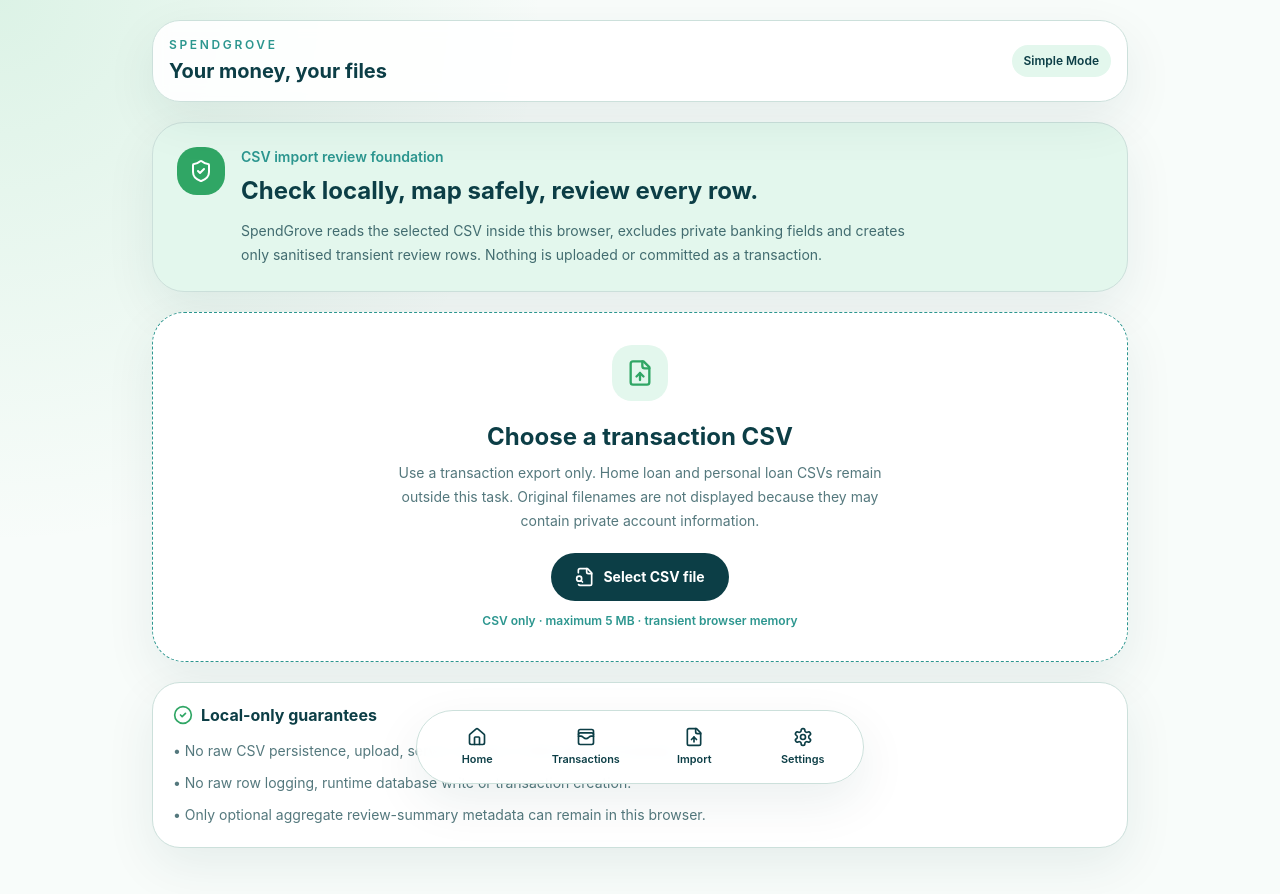
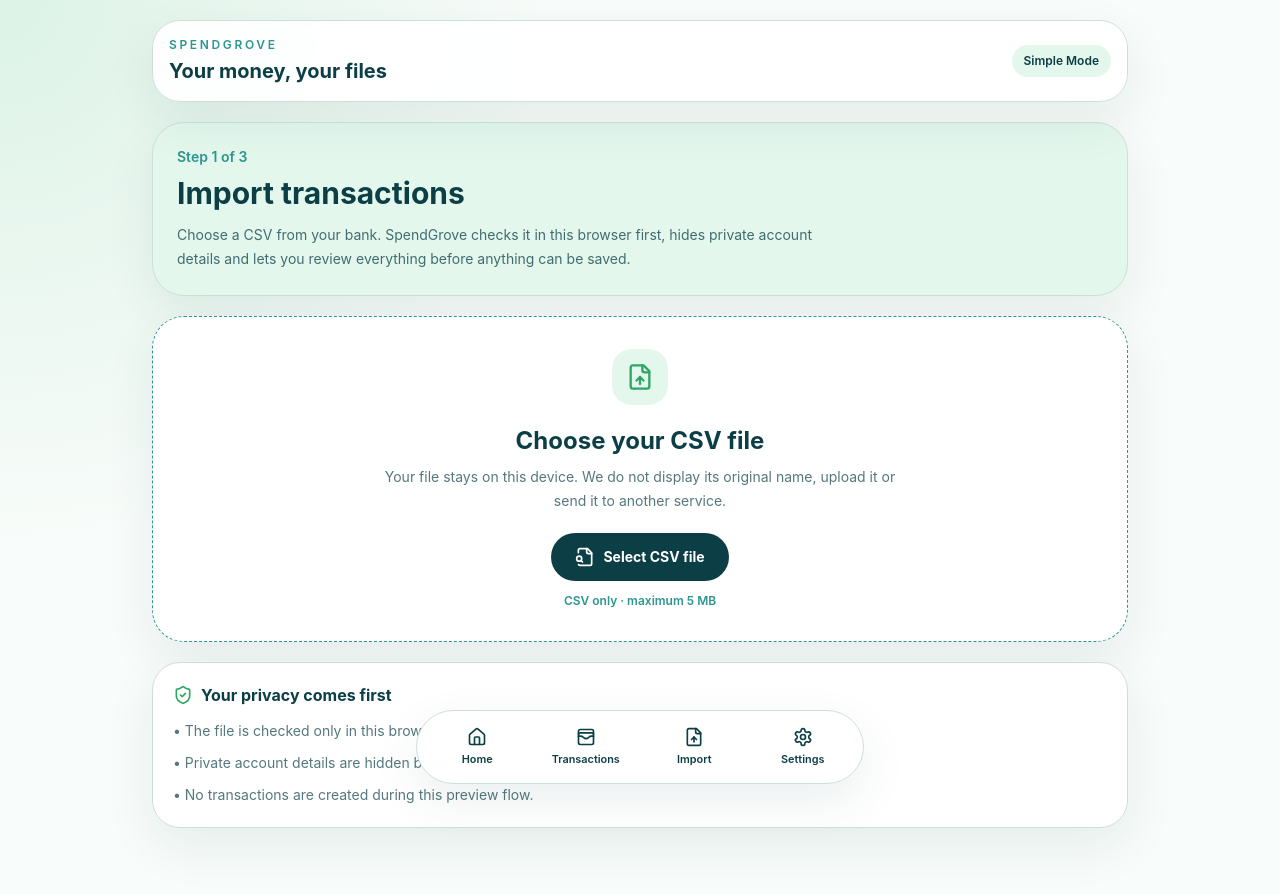
Before and after one commit to LatinMaestro/SpendGrove, a Next.js app: page /import in a window 1280 px wide. Shown: the top 894 px of the page. Built offline with nearby package versions, Linux system fonts and the light colour scheme.

Commit message:
feat: split import into three private review steps

```diff
--- a/components/csv-import-foundation.tsx
+++ b/components/csv-import-foundation.tsx
@@ -3,6 +3,8 @@
 import { useRef, useState } from "react";
 import {
   AlertTriangle,
+  ArrowLeft,
+  ArrowRight,
   CheckCircle2,
   FileSearch,
   FileUp,
@@ -12,9 +14,7 @@ import {
   TableProperties,
 } from "lucide-react";
 import { ImportReviewFoundation } from "@/components/import-review-foundation";
-import { formatAudFromCents } from "@/lib/money";
 import {
-  getSafeSelectedCsvLabel,
   MAX_CSV_FILE_SIZE_BYTES,
   parseCsvDocument,
   scanCsvDocument,
@@ -22,6 +22,13 @@ import {
   type CsvScanResult,
   type TransientCsvDocument,
 } from "@/lib/csv-import";
+import {
+  moveBackFromReview,
+  moveToMappingStep,
+  moveToReviewStep,
+  resetImportFlow,
+  type ImportFlowStep,
+} from "@/lib/import-flow";
 
 const roleOptions: Array<{ value: CsvColumnRole; label: string }> = [
   { value: "DATE", label: "Transaction date" },
@@ -38,23 +45,30 @@ function formatFileSize(bytes: number) {
   return `${(bytes / 1024).toFixed(1)} KB`;
 }
 
-function formatPreviewDate(date: string | null) {
-  if (!date) return "Needs mapping";
-  const [year, month, day] = date.split("-").map(Number);
-  return new Intl.DateTimeFormat("en-AU", {
-    day: "numeric",
-    month: "short",
-    year: "numeric",
-    timeZone: "UTC",
-  }).format(new Date(Date.UTC(year, month - 1, day)));
+function StepHeading({
+  step,
+  title,
+  description,
+}: {
+  step: number;
+  title: string;
+  description: string;
+}) {
+  return (
+    <section className="rounded-[2rem] border border-border bg-surface-mint p-5 shadow-soft sm:p-6">
+      <p className="text-sm font-semibold text-brand-teal">Step {step} of 3</p>
+      <h1 className="mt-2 text-3xl font-bold text-brand-deepTeal">{title}</h1>
+      <p className="mt-3 max-w-2xl text-sm leading-6 text-brand-deepTeal/75">{description}</p>
+    </section>
+  );
 }
 
 export function CsvImportFoundation() {
   const inputRef = useRef<HTMLInputElement>(null);
+  const [step, setStep] = useState<ImportFlowStep>("UPLOAD");
   const [document, setDocument] = useState<TransientCsvDocument | null>(null);
   const [scan, setScan] = useState<CsvScanResult | null>(null);
   const [selectedFileSize, setSelectedFileSize] = useState<number | null>(null);
-  const [selectedFileLabel, setSelectedFileLabel] = useState("");
   const [error, setError] = useState("");
   const [isReading, setIsReading] = useState(false);
 
@@ -65,22 +79,23 @@ export function CsvImportFoundation() {
 
     try {
       if (!file.name.toLocaleLowerCase("en-AU").endsWith(".csv")) {
-        throw new Error("Choose a CSV file. Other statement formats are not supported in this task.");
+        throw new Error("Choose a CSV file. Other statement formats are not supported yet.");
       }
       if (file.size > MAX_CSV_FILE_SIZE_BYTES) {
-        throw new Error("Choose a CSV smaller than 5 MB for this Phase 1 foundation.");
+        throw new Error("Choose a CSV smaller than 5 MB.");
       }
 
       const parsedDocument = parseCsvDocument(await file.text());
+      const checkedFile = scanCsvDocument(parsedDocument);
       setDocument(parsedDocument);
-      setScan(scanCsvDocument(parsedDocument));
+      setScan(checkedFile);
       setSelectedFileSize(file.size);
-      setSelectedFileLabel(getSafeSelectedCsvLabel(file.name));
+      setStep(moveToMappingStep(true));
     } catch (fileError) {
       setDocument(null);
       setScan(null);
       setSelectedFileSize(null);
-      setSelectedFileLabel("");
+      setStep(resetImportFlow());
       setError(fileError instanceof Error ? fileError.message : "The CSV could not be checked.");
     } finally {
       setIsReading(false);
@@ -91,75 +106,104 @@ export function CsvImportFoundation() {
   function updateMapping(columnIndex: number, role: CsvColumnRole) {
     if (!document || !scan) return;
     setScan(scanCsvDocument(document, { ...scan.mapping, [columnIndex]: role }));
+    setError("");
   }
 
   function clearFile() {
     setDocument(null);
     setScan(null);
     setSelectedFileSize(null);
-    setSelectedFileLabel("");
     setError("");
+    setStep(resetImportFlow());
   }
 
+  function continueToReview() {
+    if (!scan) return;
+    try {
+      setStep(moveToReviewStep(scan.mappingIssues));
+      setError("");
+    } catch (mappingError) {
+      setError(mappingError instanceof Error ? mappingError.message : "Check the column matches before continuing.");
+    }
+  }
+
+  if (step === "UPLOAD") {
     return (
       <div className="space-y-5">
-      <section className="rounded-[2rem] border border-border bg-surface-mint p-5 shadow-soft sm:p-6">
-        <div className="flex items-start gap-4">
-          <div className="rounded-2xl bg-brand-green p-3 text-white">
-            <ShieldCheck aria-hidden="true" className="h-6 w-6" />
-          </div>
-          <div>
-            <p className="text-sm font-semibold text-brand-teal">CSV import review foundation</p>
-            <h2 className="mt-2 text-2xl font-bold text-brand-deepTeal">Check locally, map safely, review every row.</h2>
-            <p className="mt-3 max-w-2xl text-sm leading-6 text-brand-deepTeal/75">
-              SpendGrove reads the selected CSV inside this browser, excludes private banking fields and creates only sanitised transient review rows. Nothing is uploaded or committed as a transaction.
-            </p>
-          </div>
-        </div>
-      </section>
+        <StepHeading
+          step={1}
+          title="Import transactions"
+          description="Choose a CSV from your bank. SpendGrove checks it in this browser first, hides private account details and lets you review everything before anything can be saved."
+        />
 
-      {!scan ? (
         <section className="rounded-[2rem] border border-dashed border-brand-teal bg-surface-base p-6 text-center shadow-soft sm:p-8">
           <div className="mx-auto flex h-14 w-14 items-center justify-center rounded-2xl bg-surface-mint text-brand-green">
             <FileUp aria-hidden="true" className="h-7 w-7" />
           </div>
-          <h2 className="mt-5 text-2xl font-bold text-brand-deepTeal">Choose a transaction CSV</h2>
+          <h2 className="mt-5 text-2xl font-bold text-brand-deepTeal">Choose your CSV file</h2>
           <p className="mx-auto mt-2 max-w-lg text-sm leading-6 text-brand-deepTeal/70">
-            Use a transaction export only. Home loan and personal loan CSVs remain outside this task. Original filenames are not displayed because they may contain private account information.
+            Your file stays on this device. We do not display its original name, upload it or send it to another service.
           </p>
-          <input ref={inputRef} type="file" accept=".csv,text/csv" className="sr-only" onChange={(event) => void handleFile(event.target.files?.[0])} />
-          <button type="button" onClick={() => inputRef.current?.click()} disabled={isReading} className="mt-5 inline-flex min-h-12 items-center gap-2 rounded-full bg-brand-deepTeal px-6 text-sm font-bold text-white focus:outline-none focus:ring-2 focus:ring-brand-green disabled:cursor-wait disabled:opacity-70">
+          <input
+            ref={inputRef}
+            type="file"
+            accept=".csv,text/csv"
+            className="sr-only"
+            onChange={(event) => void handleFile(event.target.files?.[0])}
+          />
+          <button
+            type="button"
+            onClick={() => inputRef.current?.click()}
+            disabled={isReading}
+            className="mt-5 inline-flex min-h-12 items-center gap-2 rounded-full bg-brand-deepTeal px-6 text-sm font-bold text-white focus:outline-none focus:ring-2 focus:ring-brand-green disabled:cursor-wait disabled:opacity-70"
+          >
             {isReading ? <RefreshCw aria-hidden="true" className="h-5 w-5 animate-spin" /> : <FileSearch aria-hidden="true" className="h-5 w-5" />}
-            {isReading ? "Checking locally…" : "Select CSV file"}
+            {isReading ? "Checking on this device…" : "Select CSV file"}
           </button>
-          <p className="mt-3 text-xs font-semibold text-brand-teal">CSV only · maximum 5 MB · transient browser memory</p>
+          <p className="mt-3 text-xs font-semibold text-brand-teal">CSV only · maximum 5 MB</p>
           {error && <p role="alert" className="mx-auto mt-5 max-w-xl rounded-2xl bg-danger-red/10 p-4 text-sm font-semibold text-danger-red">{error}</p>}
         </section>
-      ) : document && (
-        <>
-          <section className="rounded-[2rem] border border-border bg-surface-base p-5 shadow-soft sm:p-6" aria-labelledby="scan-summary-heading">
-            <div className="flex flex-col gap-5 sm:flex-row sm:items-start sm:justify-between">
+
+        <section className="rounded-3xl border border-border bg-surface-base p-5 shadow-soft">
+          <p className="flex items-center gap-2 font-bold text-brand-deepTeal"><ShieldCheck aria-hidden="true" className="h-5 w-5 text-brand-green" /> Your privacy comes first</p>
+          <ul className="mt-3 space-y-2 text-sm leading-6 text-brand-deepTeal/70">
+            <li>• The file is checked only in this browser.</li>
+            <li>• Private account details are hidden before review.</li>
+            <li>• No transactions are created during this preview flow.</li>
+          </ul>
+        </section>
+      </div>
+    );
+  }
+
+  if (step === "MAPPING" && document && scan) {
+    const privateColumns = scan.columns.filter((column) => column.isPrivate);
+
+    return (
+      <div className="space-y-5">
+        <StepHeading
+          step={2}
+          title="Match your columns"
+          description="Tell SpendGrove which columns contain the date, amount and transaction description. Private account details stay hidden."
+        />
+
+        <section className="rounded-[2rem] border border-border bg-surface-base p-5 shadow-soft sm:p-6">
+          <div className="flex flex-col gap-4 sm:flex-row sm:items-start sm:justify-between">
             <div>
-                <p className="text-sm font-semibold text-brand-teal">Local privacy scan complete</p>
-                <h2 id="scan-summary-heading" className="mt-1 text-2xl font-bold text-brand-deepTeal">{scan.profile.displayName}</h2>
+              <p className="text-sm font-semibold text-brand-teal">Selected CSV file</p>
+              <h2 className="mt-1 text-xl font-bold text-brand-deepTeal">Ready to match</h2>
               <p className="mt-2 text-sm leading-6 text-brand-deepTeal/70">
-                  {selectedFileLabel} · {selectedFileSize === null ? "size unavailable" : formatFileSize(selectedFileSize)} · {scan.parsedRowCount} data row{scan.parsedRowCount === 1 ? "" : "s"}
+                {selectedFileSize === null ? "File size unavailable" : formatFileSize(selectedFileSize)} · {scan.parsedRowCount} transaction row{scan.parsedRowCount === 1 ? "" : "s"} found
               </p>
+              {!scan.hasHeader && <p className="mt-2 text-sm font-semibold text-brand-green">We kept the first line as a transaction and added simple column labels.</p>}
             </div>
             <button type="button" onClick={clearFile} className="min-h-12 rounded-full border border-brand-teal px-5 text-sm font-bold text-brand-deepTeal focus:outline-none focus:ring-2 focus:ring-brand-green">Choose another file</button>
-            </div>
-
-            <div className="mt-5 grid gap-3 sm:grid-cols-2 lg:grid-cols-4">
-              <div className="rounded-2xl bg-surface-mint p-4"><p className="text-xs font-bold uppercase tracking-[0.14em] text-brand-teal">Detected profile</p><p className="mt-2 font-bold text-brand-deepTeal">{scan.profile.bankName}</p><p className="mt-1 text-xs text-brand-deepTeal/65">{scan.profile.confidence}% structural confidence</p></div>
-              <div className="rounded-2xl bg-surface-mint p-4"><p className="text-xs font-bold uppercase tracking-[0.14em] text-brand-teal">Header row</p><p className="mt-2 font-bold text-brand-deepTeal">{scan.hasHeader ? "Detected" : "Not detected"}</p><p className="mt-1 text-xs text-brand-deepTeal/65">{scan.hasHeader ? "First row used as labels" : "First row preserved as data"}</p></div>
-              <div className="rounded-2xl bg-surface-mint p-4"><p className="text-xs font-bold uppercase tracking-[0.14em] text-brand-teal">Private columns</p><p className="mt-2 font-bold text-brand-deepTeal">{scan.privateColumnCount} excluded</p><p className="mt-1 text-xs text-brand-deepTeal/65">Never shown in row previews</p></div>
-              <div className="rounded-2xl bg-surface-mint p-4"><p className="text-xs font-bold uppercase tracking-[0.14em] text-brand-teal">Next state</p><p className="mt-2 font-bold text-brand-deepTeal">{scan.mappingIssues.length > 0 || scan.profile.requiresManualMapping ? "Manual mapping" : "Mapping ready"}</p><p className="mt-1 text-xs text-brand-deepTeal/65">Nothing has been saved</p></div>
           </div>
 
           {scan.profile.requiresManualMapping && (
             <div role="status" className="mt-5 flex gap-3 rounded-2xl border border-warning-amber bg-warning-amber/10 p-4 text-sm leading-6 text-brand-deepTeal">
               <AlertTriangle aria-hidden="true" className="mt-0.5 h-5 w-5 shrink-0 text-warning-amber" />
-                <p><strong>Manual mapping recommended.</strong> {scan.hasHeader ? "This CSV is unknown or only partly matches a supported profile." : "No confident header row was found, so generic column labels are used and every row remains data."} Confirm the columns below rather than relying on a low-confidence guess.</p>
+              <p><strong>Please check the column matches.</strong> We could not confidently recognise every column, so nothing will move forward until the required choices are complete.</p>
             </div>
           )}
         </section>
@@ -167,16 +211,19 @@ export function CsvImportFoundation() {
         <section className="rounded-[2rem] border border-border bg-surface-base p-5 shadow-soft sm:p-6" aria-labelledby="privacy-columns-heading">
           <div className="flex items-start gap-3">
             <LockKeyhole aria-hidden="true" className="mt-0.5 h-5 w-5 shrink-0 text-brand-green" />
-              <div><h2 id="privacy-columns-heading" className="text-xl font-bold text-brand-deepTeal">Private columns excluded</h2><p className="mt-2 text-sm leading-6 text-brand-deepTeal/70">Identifier-only columns cannot be mapped. Mixed narration remains available only after cell-level sanitisation.</p></div>
+            <div>
+              <h2 id="privacy-columns-heading" className="text-xl font-bold text-brand-deepTeal">Private account details hidden</h2>
+              <p className="mt-2 text-sm leading-6 text-brand-deepTeal/70">These columns cannot be selected or shown in transaction review.</p>
+            </div>
           </div>
           <div className="mt-4 grid gap-3 sm:grid-cols-2">
-              {scan.columns.filter((column) => column.isPrivate).length > 0 ? scan.columns.filter((column) => column.isPrivate).map((column) => (
+            {privateColumns.length > 0 ? privateColumns.map((column) => (
               <div key={column.index} className="flex items-center justify-between gap-3 rounded-2xl bg-danger-red/10 p-4">
-                  <div><p className="font-bold text-brand-deepTeal">{column.safeLabel}</p><p className="mt-1 text-xs text-brand-deepTeal/65">{column.privacyReason}</p></div>
-                  <span className="rounded-full bg-white px-3 py-1.5 text-xs font-bold text-danger-red">Excluded</span>
+                <div><p className="font-bold text-brand-deepTeal">{column.safeLabel}</p><p className="mt-1 text-xs text-brand-deepTeal/65">Private account information</p></div>
+                <span className="rounded-full bg-white px-3 py-1.5 text-xs font-bold text-danger-red">Hidden</span>
               </div>
             )) : (
-                <div className="rounded-2xl bg-surface-mint p-4 sm:col-span-2"><p className="flex items-center gap-2 font-bold text-brand-deepTeal"><CheckCircle2 aria-hidden="true" className="h-5 w-5 text-brand-green" /> No private-only columns detected in the checked sample.</p></div>
+              <div className="rounded-2xl bg-surface-mint p-4 sm:col-span-2"><p className="flex items-center gap-2 font-bold text-brand-deepTeal"><CheckCircle2 aria-hidden="true" className="h-5 w-5 text-brand-green" /> No private-only columns found.</p></div>
             )}
           </div>
         </section>
@@ -185,51 +232,45 @@ export function CsvImportFoundation() {
           <div className="flex items-start gap-3">
             <TableProperties aria-hidden="true" className="mt-0.5 h-5 w-5 shrink-0 text-brand-teal" />
             <div>
-                <h2 id="column-mapping-heading" className="text-xl font-bold text-brand-deepTeal">Map safe columns</h2>
-                <p className="mt-2 text-sm leading-6 text-brand-deepTeal/70">Confirm how non-private columns should be interpreted. Headerless and unknown formats remain here until the required fields are mapped.</p>
+              <h2 id="column-mapping-heading" className="text-xl font-bold text-brand-deepTeal">Match your columns</h2>
+              <p className="mt-2 text-sm leading-6 text-brand-deepTeal/70">Choose what each available column means.</p>
               <p className="mt-2 text-sm leading-6 text-brand-deepTeal/70">Choose the column that contains the transaction amount. Negative amounts are money out, and positive amounts are money in.</p>
             </div>
           </div>
           <div className="mt-5 space-y-3">
             {scan.columns.filter((column) => !column.isPrivate).map((column) => (
               <label key={column.index} className="grid gap-2 rounded-2xl border border-border p-4 sm:grid-cols-[1fr_14rem] sm:items-center">
-                  <span><strong className="block text-brand-deepTeal">{column.safeLabel}</strong><span className="mt-1 block text-xs text-brand-deepTeal/60">CSV column {column.index + 1}</span></span>
+                <span><strong className="block text-brand-deepTeal">{column.safeLabel}</strong><span className="mt-1 block text-xs text-brand-deepTeal/60">Column {column.index + 1}</span></span>
                 <select value={scan.mapping[column.index]} onChange={(event) => updateMapping(column.index, event.target.value as CsvColumnRole)} className="min-h-12 rounded-2xl border border-border bg-white px-4 text-sm font-semibold text-brand-deepTeal outline-none focus:border-brand-green focus:ring-2 focus:ring-brand-green/20">
                   {roleOptions.map((option) => <option key={option.value} value={option.value}>{option.label}</option>)}
                 </select>
               </label>
             ))}
           </div>
-            {scan.mappingIssues.length > 0 && <div role="status" className="mt-5 rounded-2xl bg-warning-amber/10 p-4"><p className="font-bold text-brand-deepTeal">Mapping needs attention</p><ul className="mt-2 space-y-1 text-sm text-brand-deepTeal/75">{scan.mappingIssues.map((issue) => <li key={issue}>• {issue}</li>)}</ul></div>}
-          </section>
-
-          <section className="rounded-[2rem] border border-border bg-surface-base p-5 shadow-soft sm:p-6" aria-labelledby="sanitised-preview-heading">
-            <div><p className="text-sm font-semibold text-brand-teal">Sanitised mapped fields only</p><h2 id="sanitised-preview-heading" className="mt-1 text-xl font-bold text-brand-deepTeal">Preview before row review</h2><p className="mt-2 text-sm leading-6 text-brand-deepTeal/70">Private columns, balances, references and ignored fields are not shown.</p></div>
-            <div className="mt-5 space-y-3">
-              {scan.previewRows.map((row) => (
-                <article key={row.rowNumber} className="rounded-2xl bg-surface-mint p-4">
-                  <div className="flex flex-col gap-3 sm:flex-row sm:items-start sm:justify-between">
-                    <div><p className="text-xs font-bold uppercase tracking-[0.14em] text-brand-teal">CSV row {row.rowNumber}</p><p className="mt-1 font-bold text-brand-deepTeal">{row.description || row.merchantName || "Description needs mapping"}</p><p className="mt-1 text-sm text-brand-deepTeal/65">{formatPreviewDate(row.date)}</p></div>
-                    <p className="font-bold text-brand-deepTeal">{row.amountCents === null ? "Amount needs mapping" : formatAudFromCents(row.amountCents)}</p>
+          {scan.mappingIssues.length > 0 && <div role="status" className="mt-5 rounded-2xl bg-warning-amber/10 p-4"><p className="font-bold text-brand-deepTeal">Please finish matching the required columns</p><ul className="mt-2 space-y-1 text-sm text-brand-deepTeal/75">{scan.mappingIssues.map((issue) => <li key={issue}>• {issue}</li>)}</ul></div>}
+          {error && <p role="alert" className="mt-5 rounded-2xl bg-danger-red/10 p-4 text-sm font-semibold text-danger-red">{error}</p>}
+          <div className="mt-6 flex flex-col-reverse gap-3 sm:flex-row sm:items-center sm:justify-between">
+            <button type="button" onClick={clearFile} className="inline-flex min-h-12 items-center justify-center gap-2 rounded-full border border-brand-teal px-5 text-sm font-bold text-brand-deepTeal focus:outline-none focus:ring-2 focus:ring-brand-green"><ArrowLeft aria-hidden="true" className="h-4 w-4" /> Back to upload</button>
+            <button type="button" onClick={continueToReview} disabled={scan.mappingIssues.length > 0} className="inline-flex min-h-12 items-center justify-center gap-2 rounded-full bg-brand-deepTeal px-6 text-sm font-bold text-white focus:outline-none focus:ring-2 focus:ring-brand-green disabled:cursor-not-allowed disabled:bg-brand-deepTeal/20 disabled:text-brand-deepTeal/55">Continue to review <ArrowRight aria-hidden="true" className="h-4 w-4" /></button>
           </div>
-                  {row.warningCodes.length > 0 && <p className="mt-3 text-xs font-semibold text-warning-amber">Needs review: {row.warningCodes.join(", ").replaceAll("_", " ").toLocaleLowerCase("en-AU")}</p>}
-                </article>
-              ))}
-            </div>
-          </section>
-
-          <ImportReviewFoundation key={JSON.stringify(scan.mapping)} document={document} scan={scan} />
-        </>
-      )}
-
-      <section className="rounded-3xl border border-border bg-surface-base p-5 shadow-soft">
-        <p className="flex items-center gap-2 font-bold text-brand-deepTeal"><CheckCircle2 aria-hidden="true" className="h-5 w-5 text-brand-green" /> Local-only guarantees</p>
-        <ul className="mt-3 space-y-2 text-sm leading-6 text-brand-deepTeal/70">
-          <li>• No raw CSV persistence, upload, server request or third-party processing.</li>
-          <li>• No raw row logging, runtime database write or transaction creation.</li>
-          <li>• Only optional aggregate review-summary metadata can remain in this browser.</li>
-        </ul>
         </section>
       </div>
     );
   }
+
+  if (step === "REVIEW" && document && scan) {
+    return (
+      <div className="space-y-5">
+        <StepHeading
+          step={3}
+          title="Review transactions"
+          description="Check each transaction, choose its category and decide whether you intend to Import, Skip or Merge. Nothing is saved as a transaction in this prototype."
+        />
+        <button type="button" onClick={() => setStep(moveBackFromReview())} className="inline-flex min-h-12 items-center gap-2 rounded-full border border-brand-teal bg-white px-5 text-sm font-bold text-brand-deepTeal focus:outline-none focus:ring-2 focus:ring-brand-green"><ArrowLeft aria-hidden="true" className="h-4 w-4" /> Back to column matching</button>
+        <ImportReviewFoundation key={JSON.stringify(scan.mapping)} document={document} scan={scan} autoStart />
+      </div>
+    );
+  }
+
+  return null;
+}
```
Lines whose indentation alone changed are shown as unchanged.
